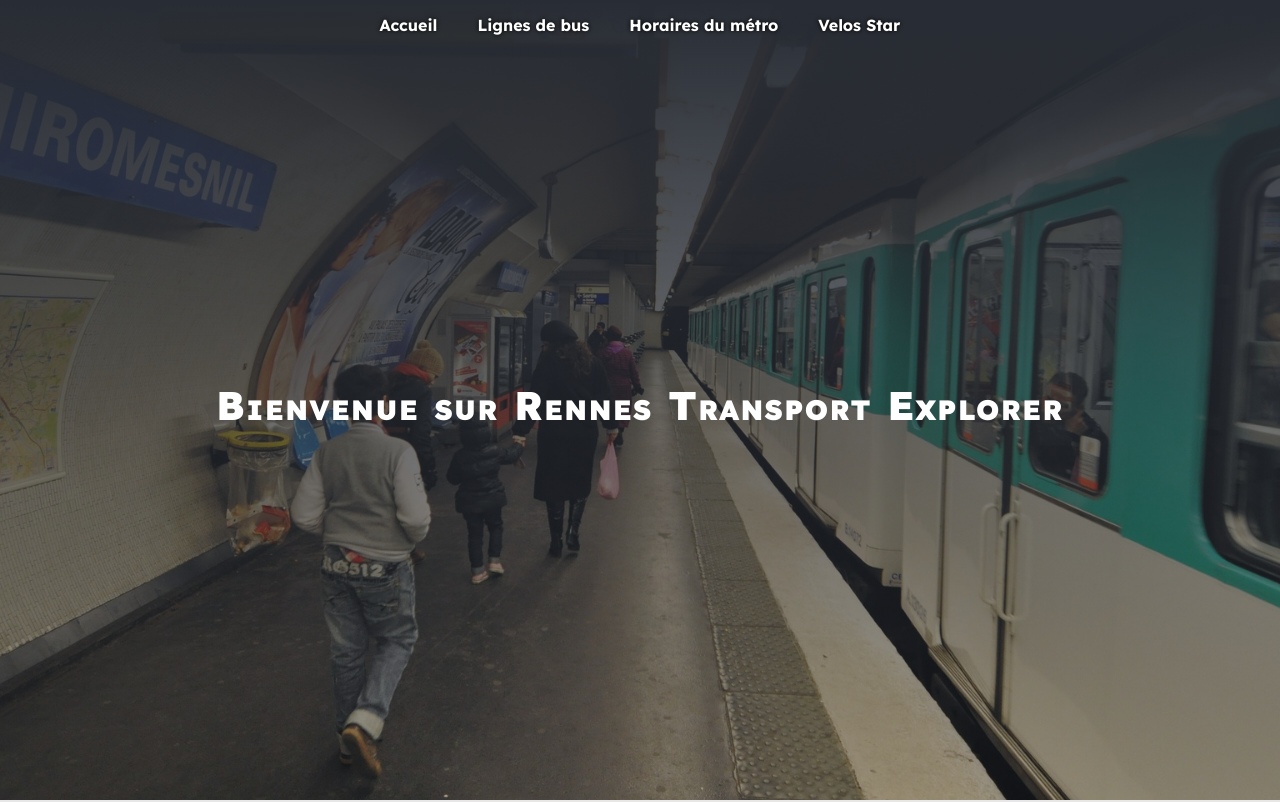
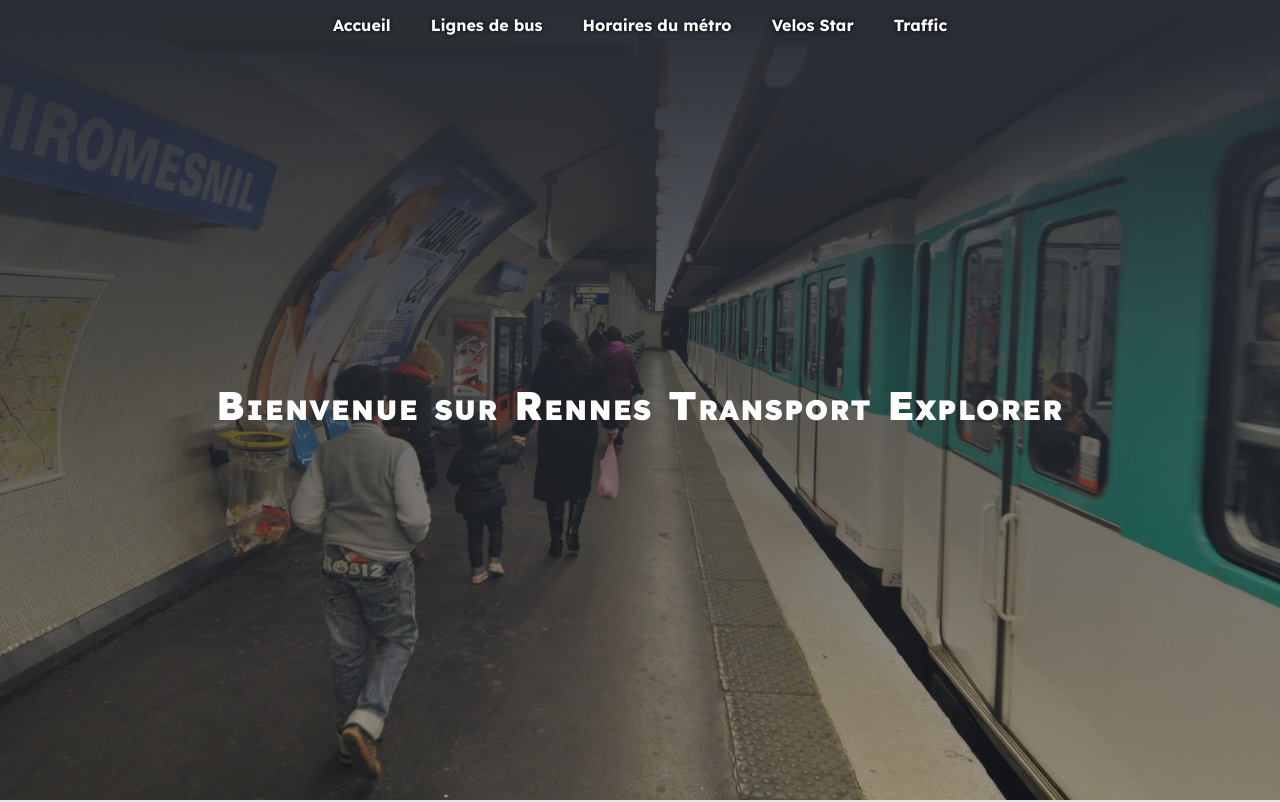
Before and after one commit to Singuila01/start_api_react, a React (Create React App) app: page / in a window 1280 px wide. Shown: the top 802 px of the page. Built offline with nearby package versions, Linux system fonts and the light colour scheme; a web font is replaced by a local one.

Commit message:
Ajout d'un lien dans l'en-tête

```diff
--- a/src/Header.js
+++ b/src/Header.js
@@ -20,6 +20,9 @@ function Header() {
                 </Link>
                 <Link to="/velo">
                     Velos Star
+                </Link>
+                <Link to="/traffic">
+                    Traffic
                 </Link>
             </nav>
             <nav className='mobile_nav'>
```
